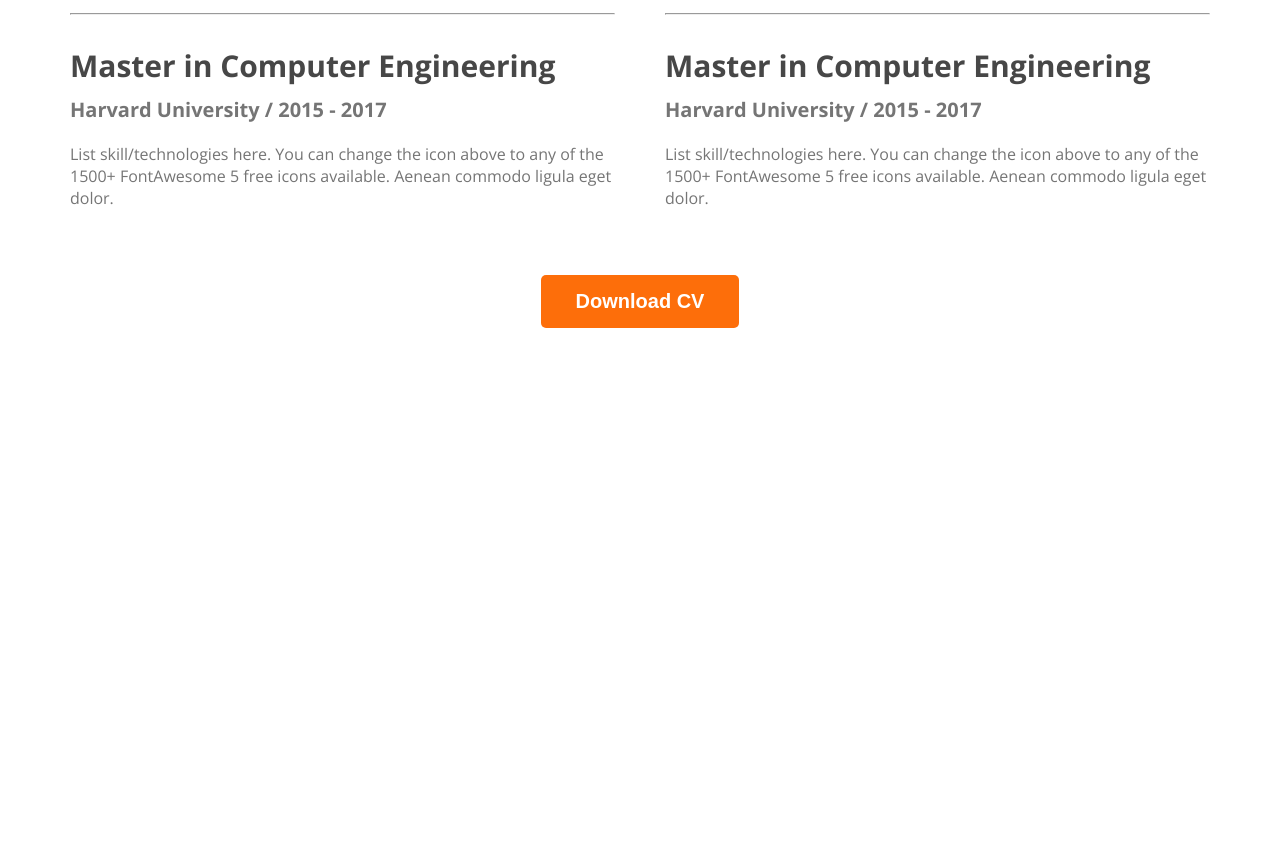
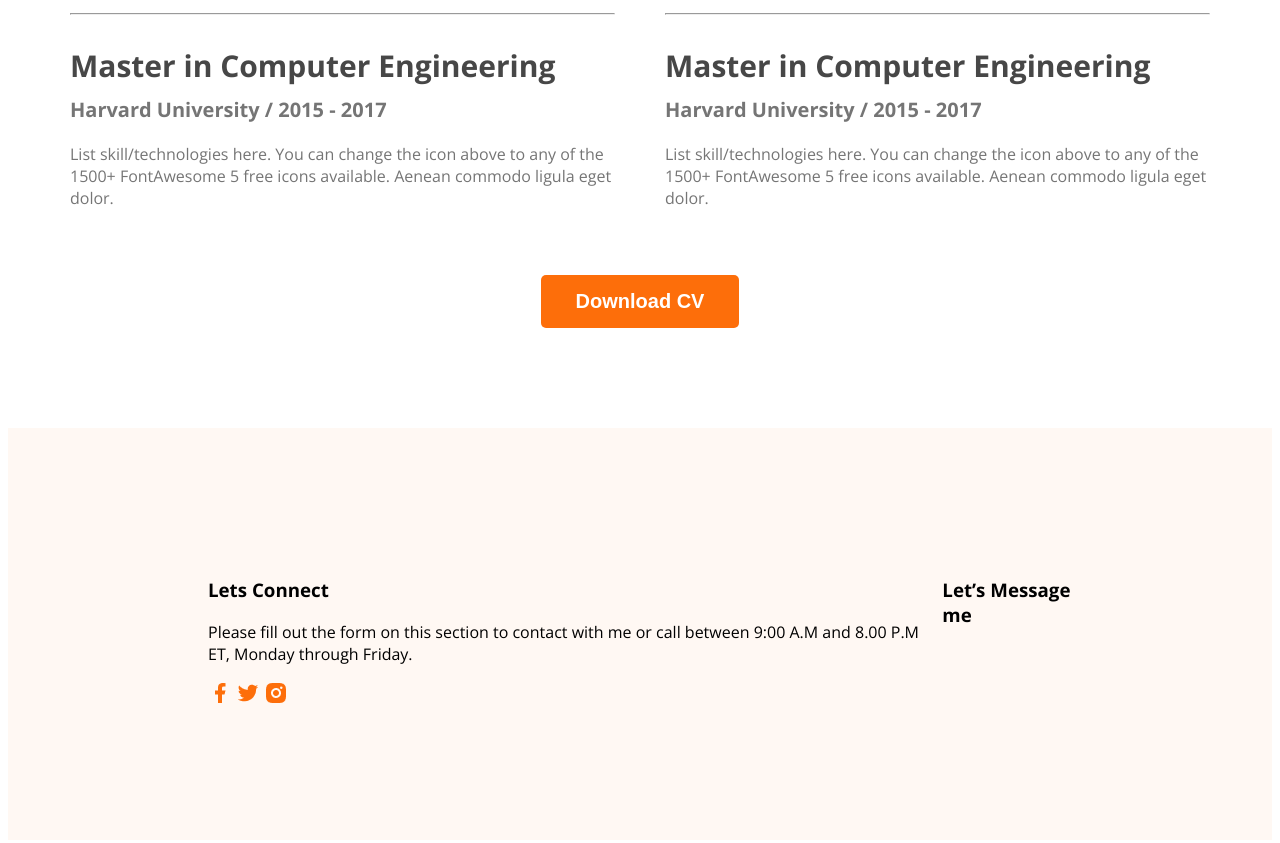
Before and after one commit to masumbi11/developer-portfolio, a plain HTML site: page index.html in a window 1280 px wide. Shown: the part 2472-3315 px from the top of the page. Before the commit the page ends 2808 px from the top, so only its background shows below. Drawn offline with nearby package versions, Linux system fonts and the light colour scheme.

Commit message:
basec footer

```diff
--- a/index.html
+++ b/index.html
@@ -155,7 +155,24 @@
 
     </main>
     <footer>
+        <div class="footer-continar">
+            <div class="footer-colams">
+                <div>
+                    <h3 class="footer-title">Lets Connect</h3>
+                    <p class="footer-content">Please fill out the form on this section to contact with me or call between 9:00 A.M and 8.00 P.M ET, Monday through Friday.</p>
+                </div>
+                <div>
+                    <a href=""><img src="./images/icons/facebook.png" alt=""></a>
+                <a href=""><img src="./images/icons/twitter.png" alt=""></a>
+                <a href=""><img src="./images/icons/insta.png" alt=""></a>
+                </div>
+            </div>
+            <div class="footer-colams">
+                <h3 class="footer-title">Let’s Message me</h3>
+            </div>
 
+
+        </div>
     </footer>
 
 </body>
--- a/stayls/portfolio.css
+++ b/stayls/portfolio.css
@@ -181,3 +181,10 @@ main{
 .Resume-baton{
     justify-content: center;
 }
+ /* footer stayls */
+.footer-continar{
+    display: flex;
+    background-color: #FFF8F3;
+    margin-top: 100px;
+    padding: 130px 200px;
+}
```
